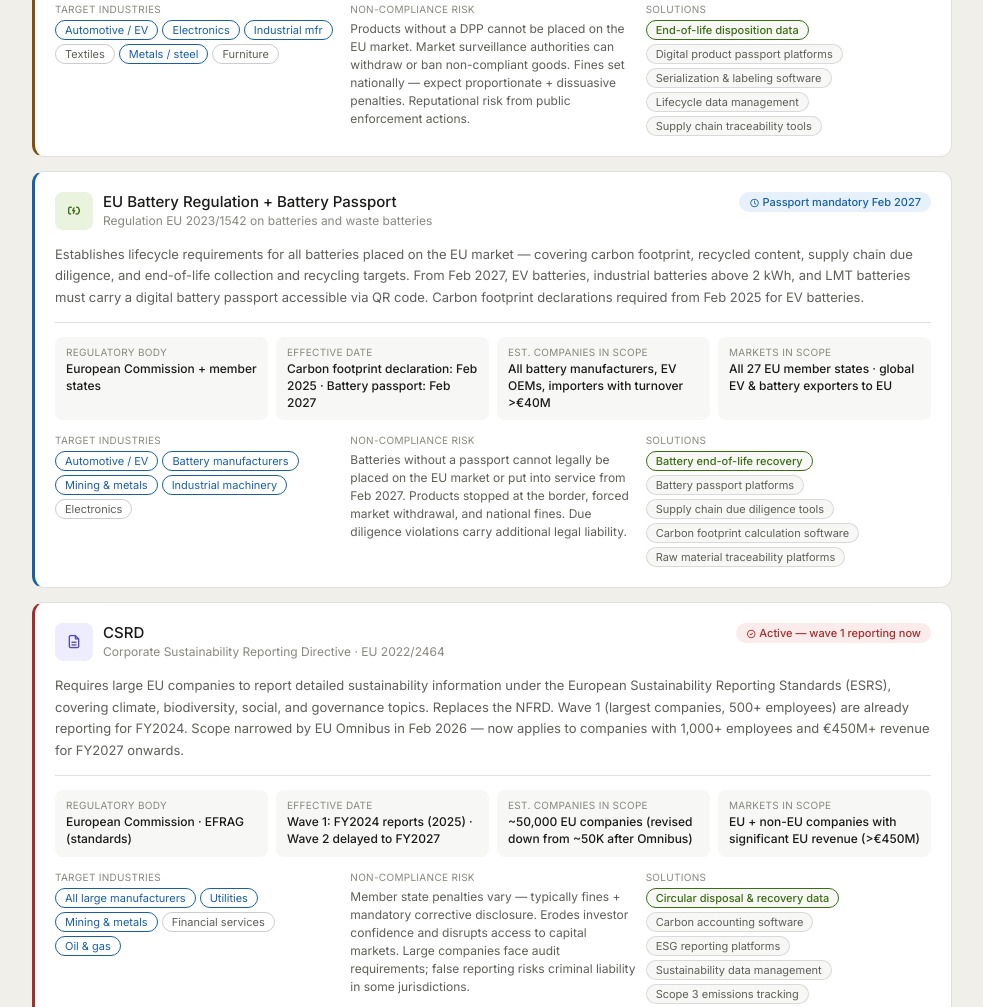
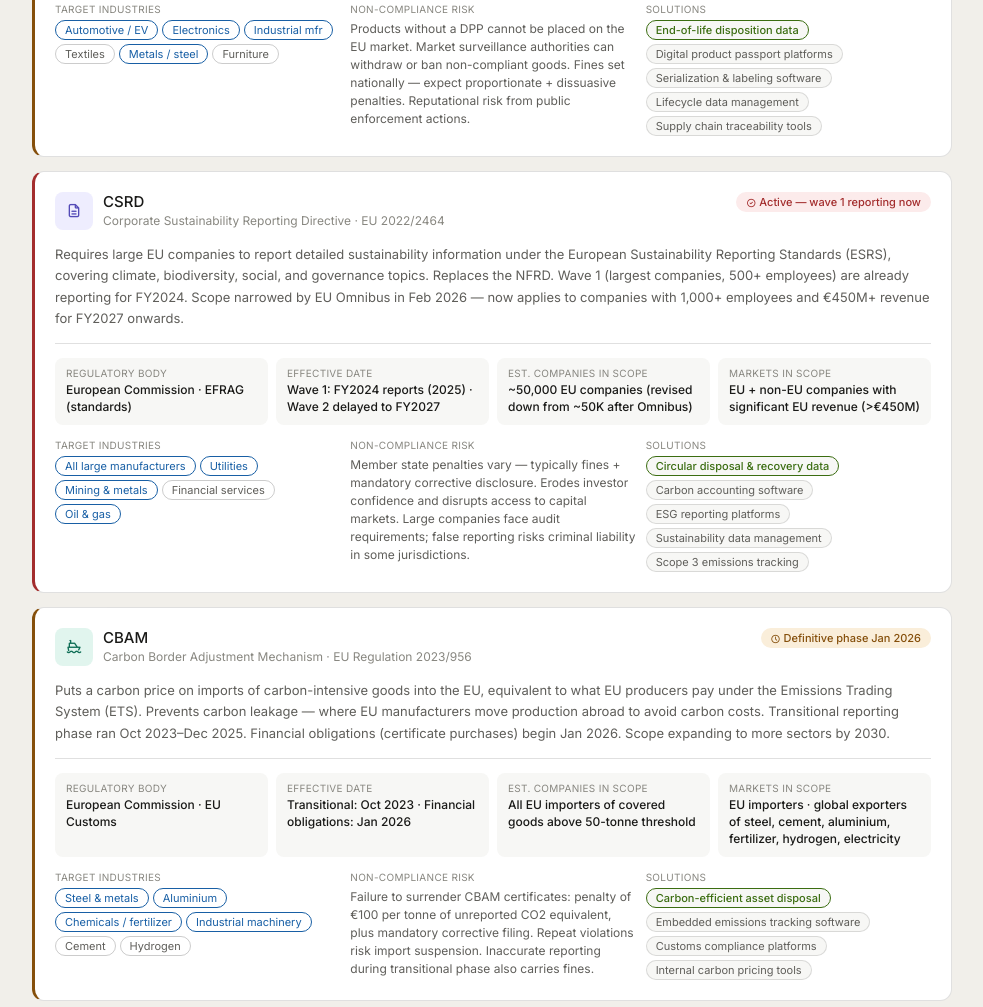
Before and after one commit to betsey-getamplio/reg-dashboard, a plain HTML site: page index.html in a window 1280 px wide. Shown: the part 520-1527 px from the top of the page, without its empty margins (148-1131 px from the left). Drawn offline with Linux system fonts and the light colour scheme.

Commit message:
Remove EU Battery Regulation card; update count to 4

```diff
--- a/index.html
+++ b/index.html
@@ -101,7 +101,7 @@
       <div class="logo-mark">A</div>
       <div>
         <div class="page-title">Regulation tailwinds</div>
-        <div class="page-sub">Key regulations driving demand for Amplio's clients · 5 regulations · updated Jun 2026</div>
+        <div class="page-sub">Key regulations driving demand for Amplio's clients · 4 regulations · updated Jun 2026</div>
       </div>
     </div>
     <div class="updated-badge"><i class="ti ti-refresh" style="font-size:11px;vertical-align:-1px;margin-right:3px"></i>Updated Jun 2026</div>
@@ -110,7 +110,7 @@
   <div class="summary-strip">
     <div class="summary-card">
       <div class="summary-label">Regulations tracked</div>
-      <div class="summary-value">5</div>
+      <div class="summary-value">4</div>
       <div class="summary-note">EU + US</div>
     </div>
     <div class="summary-card">
@@ -199,67 +199,7 @@
     </div>
   </div>
 
-  <!-- EU Battery Regulation -->
-  <div class="reg-card upcoming">
-    <div class="reg-top">
-      <div class="reg-name-block">
-        <div class="reg-icon" style="background:var(--green-50);color:var(--green-600)"><i class="ti ti-battery-charging" aria-hidden="true"></i></div>
-        <div>
-          <div class="reg-name">EU Battery Regulation + Battery Passport</div>
-          <div class="reg-full-name">Regulation EU 2023/1542 on batteries and waste batteries</div>
-        </div>
-      </div>
-      <span class="status-badge status-upcoming"><i class="ti ti-clock" style="font-size:10px;vertical-align:-1px;margin-right:3px"></i>Passport mandatory Feb 2027</span>
-    </div>
 
-    <div class="reg-desc">Establishes lifecycle requirements for all batteries placed on the EU market — covering carbon footprint, recycled content, supply chain due diligence, and end-of-life collection and recycling targets. From Feb 2027, EV batteries, industrial batteries above 2 kWh, and LMT batteries must carry a digital battery passport accessible via QR code. Carbon footprint declarations required from Feb 2025 for EV batteries.</div>
-
-    <div class="reg-meta">
-      <div class="meta-box">
-        <div class="meta-label">Regulatory body</div>
-        <div class="meta-value">European Commission + member states</div>
-      </div>
-      <div class="meta-box">
-        <div class="meta-label">Effective date</div>
-        <div class="meta-value">Carbon footprint declaration: Feb 2025 · Battery passport: Feb 2027</div>
-      </div>
-      <div class="meta-box">
-        <div class="meta-label">Est. companies in scope</div>
-        <div class="meta-value">All battery manufacturers, EV OEMs, importers with turnover &gt;€40M</div>
-      </div>
-      <div class="meta-box">
-        <div class="meta-label">Markets in scope</div>
-        <div class="meta-value">All 27 EU member states · global EV & battery exporters to EU</div>
-      </div>
-    </div>
-
-    <div class="reg-bottom">
-      <div>
-        <div class="reg-section-label">Target industries</div>
-        <div class="tag-row">
-          <span class="tag icp">Automotive / EV</span>
-          <span class="tag icp">Battery manufacturers</span>
-          <span class="tag icp">Mining & metals</span>
-          <span class="tag icp">Industrial machinery</span>
-          <span class="tag">Electronics</span>
-        </div>
-      </div>
-      <div>
-        <div class="reg-section-label">Non-compliance risk</div>
-        <div class="penalty-text">Batteries without a passport cannot legally be placed on the EU market or put into service from Feb 2027. Products stopped at the border, forced market withdrawal, and national fines. Due diligence violations carry additional legal liability.</div>
-      </div>
-      <div>
-        <div class="reg-section-label">Solutions</div>
-        <div class="solution-list">
-          <span class="solution-pill amplio">Battery end-of-life recovery</span>
-          <span class="solution-pill">Battery passport platforms</span>
-          <span class="solution-pill">Supply chain due diligence tools</span>
-          <span class="solution-pill">Carbon footprint calculation software</span>
-          <span class="solution-pill">Raw material traceability platforms</span>
-        </div>
-      </div>
-    </div>
-  </div>
 
   <!-- CSRD -->
   <div class="reg-card active">
@@ -486,17 +426,6 @@
         </div>
       </a>
 
-      <a href="https://digiprodpass.com/blogs/battery-passport-deadlines-2027" target="_blank" rel="noopener" style="text-decoration:none;background:var(--bg);border:0.5px solid var(--border);border-radius:var(--radius-md);padding:12px 14px;display:flex;align-items:flex-start;gap:12px">
-        <div style="flex-shrink:0;margin-top:1px">
-          <span style="font-size:10px;font-weight:500;background:var(--blue-50);color:var(--blue-600);border-radius:20px;padding:2px 8px">Battery</span>
-        </div>
-        <div style="flex:1;min-width:0">
-          <div style="font-size:13px;font-weight:500;color:var(--text-primary);margin-bottom:2px">Due diligence delayed to Aug 2027 — passport deadline held firm at Feb 2027</div>
-          <div style="font-size:12px;color:var(--text-secondary)">Regulation (EU) 2025/1561 delays battery due diligence obligations 2 years to Aug 2027, but battery passport mandate remains Feb 2027. Industrial battery carbon footprint declarations now required (Feb 2026). Manufacturers starting now have an 11-month window — many are scrambling.</div>
-          <div style="font-size:11px;color:var(--text-tertiary);margin-top:4px">EUR-Lex / DigiProdPass · Feb 2026 <span style="margin-left:4px;color:var(--blue-600)">↗ Read more</span></div>
-        </div>
-      </a>
-
       <a href="https://www.intelligentliving.co/eu-right-to-repair-quotes-parts-fixing/" target="_blank" rel="noopener" style="text-decoration:none;background:var(--bg);border:0.5px solid var(--border);border-radius:var(--radius-md);padding:12px 14px;display:flex;align-items:flex-start;gap:12px">
         <div style="flex-shrink:0;margin-top:1px">
           <span style="font-size:10px;font-weight:500;background:var(--amber-50);color:var(--amber-600);border-radius:20px;padding:2px 8px">Right to Repair</span>
```
